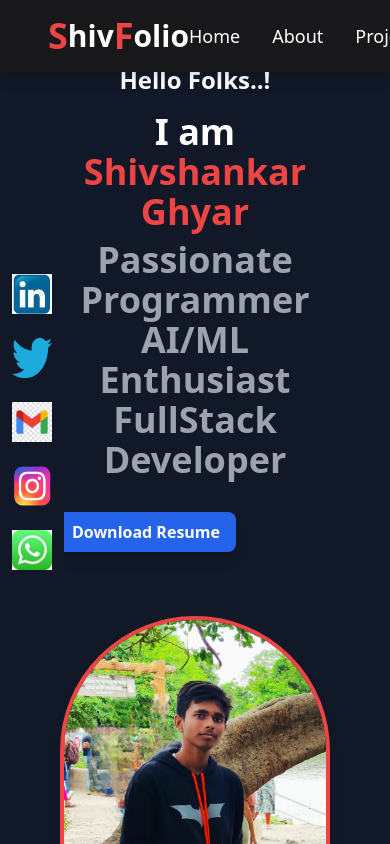
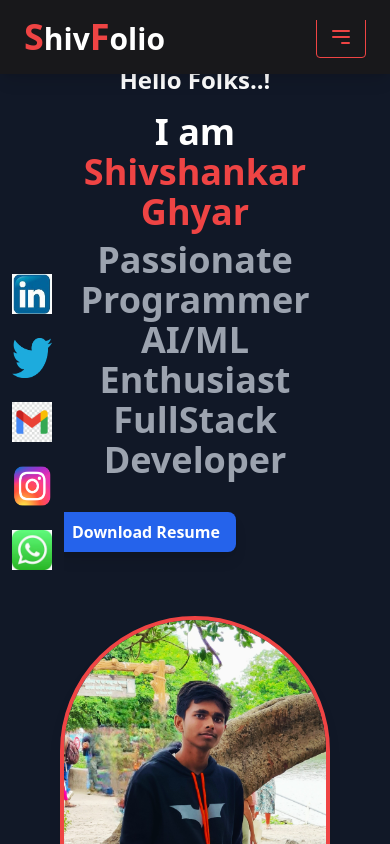
Before and after one commit to shiv-1540/ShivshankarPortfolio, a React (Create React App) app: page / in a window 390 px wide. Shown: the top 844 px of the page. Built offline with nearby package versions, Linux system fonts and the light colour scheme.

Commit message:
Update Navbar.js

```diff
--- a/src/components/Navbar.js
+++ b/src/components/Navbar.js
@@ -1,16 +1,42 @@
-import React from 'react';
+import React, { useState } from 'react';
 
 function Navbar() {
+  const [isOpen, setIsOpen] = useState(false);
+
+  const toggleMenu = () => setIsOpen(!isOpen);
+
   return (
     <nav className="fixed w-full top-0 z-50 bg-zinc-900 text-white py-4 shadow-lg">
-    <div className="container mx-auto flex justify-between items-center px-12">
-      <strong className="text-3xl font-extrabold text-white flex items-center">
-        <span className="text-red-500 text-4xl">S</span>
-        hiv
-        <span className="text-red-500 text-4xl">F</span>
-        olio
+      <div className="container mx-auto flex justify-between items-center px-6">
+        {/* Branding - ShivFolio Logo */}
+        <strong className="text-3xl font-extrabold text-white">
+          <span className="text-red-500 text-4xl">S</span>hiv
+          <span className="text-red-500 text-4xl">F</span>olio
         </strong>
-      <ul className="flex space-x-8">
+
+        {/* Mobile Menu Button (aligned right on small screens) */}
+        <button
+          onClick={toggleMenu}
+          className="lg:hidden flex items-center px-3 py-2 border rounded text-red-500 border-red-500 hover:text-white hover:border-white"
+        >
+          <svg
+            className="w-6 h-6"
+            fill="none"
+            stroke="currentColor"
+            viewBox="0 0 24 24"
+            xmlns="http://www.w3.org/2000/svg"
+          >
+            <path
+              strokeLinecap="round"
+              strokeLinejoin="round"
+              strokeWidth="2"
+              d="M4 6h16M4 12h16m-7 6h7"
+            />
+          </svg>
+        </button>
+
+        {/* Desktop Menu */}
+        <ul className="hidden lg:flex space-x-8 ">
           <li>
             <a href="#home" className="text-lg font-medium hover:text-red-400 transition-colors duration-300">
               Home
@@ -43,8 +69,43 @@ function Navbar() {
           </li>
         </ul>
       </div>
+
+      {/* Mobile Menu */}
+      <div className={`lg:hidden fixed top-5 right-0 w-1/2 bg-zinc-900 text-white transition-transform duration-300 ease-in-out ${isOpen ? 'translate-y-0' : '-translate-y-full'}`}>
+        <ul className="flex flex-col items-center space-y-4 py-4">
+          <li>
+            <a href="#home" className="text-lg font-medium hover:text-red-400 transition-colors duration-300" onClick={toggleMenu}>
+              Home
+            </a>
+          </li>
+          <li>
+            <a href="#aboutme" className="text-lg font-medium hover:text-red-400 transition-colors duration-300" onClick={toggleMenu}>
+              About
+            </a>
+          </li>
+          <li>
+            <a href="#projects" className="text-lg font-medium hover:text-red-400 transition-colors duration-300" onClick={toggleMenu}>
+              Projects
+            </a>
+          </li>
+          <li>
+            <a href="#skills" className="text-lg font-medium hover:text-red-400 transition-colors duration-300" onClick={toggleMenu}>
+              Skills
+            </a>
+          </li>
+          <li>
+            <a href="#exp" className="text-lg font-medium hover:text-red-400 transition-colors duration-300" onClick={toggleMenu}>
+              Experience
+            </a>
+          </li>
+          <li>
+            <a href="#contact" className="text-lg font-medium hover:text-red-400 transition-colors duration-300" onClick={toggleMenu}>
+              Contact
+            </a>
+          </li>
+        </ul>
+      </div>
     </nav>
-
   );
 }
 
```
Lines whose indentation alone changed are shown as unchanged.
